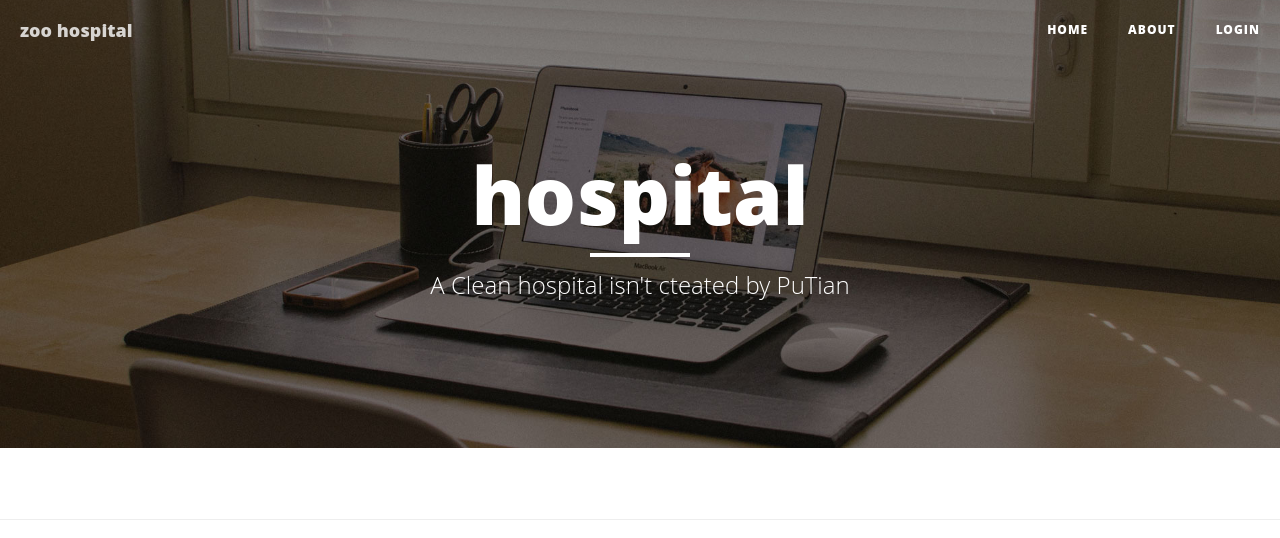
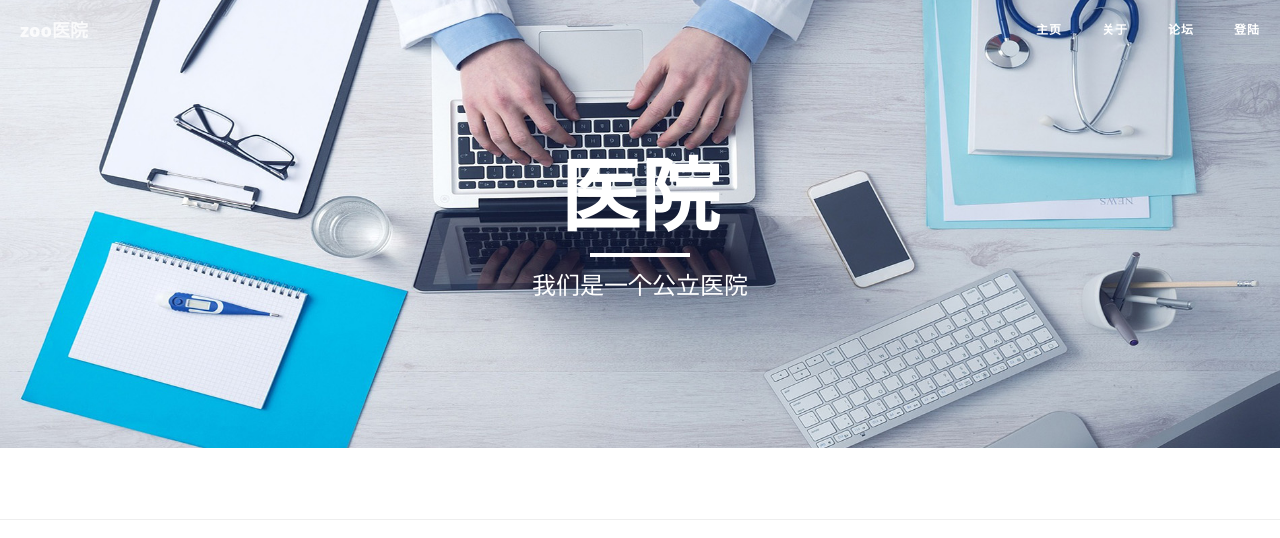
Before and after one commit to cash2one/Hospital-Queue-System-power-by-django, a Django app: page / in a window 1280 px wide. Shown: the top 538 px of the page. Run offline with Django 3.2, Linux system fonts and the light colour scheme; data that the repository does not hold is empty; some libraries are stand-ins or nearby versions; some web fonts are replaced.

Commit message:
add forum

```diff
--- a/sofeware/urls.py
+++ b/sofeware/urls.py
@@ -1,10 +1,12 @@
 from django.conf.urls import patterns, include, url
 from django.contrib import admin
-
+from machina.app import board
 urlpatterns = patterns('',
     # Examples:
     # url(r'^$', 'sofeware.views.home', name='home'),
     # url(r'^blog/', include('blog.urls')),
     url(r'^admin/', include(admin.site.urls)),
     url(r'', include('hospital.urls')),
+    url(r'^markdown/', include( 'django_markdown.urls')),
+    url(r'^forum/', include(board.urls)),
 )
--- a/templates/doctor/index.html
+++ b/templates/doctor/index.html
@@ -47,7 +47,7 @@
             <ul class="nav nav-sidebar">
               <li><a href="">患者</a></li>
               <li><a href="">写病历</a></li>
-
+              <li><a href="/forum/">论坛</a></li>
             </ul>
 
         </div><!--/span-->
--- a/templates/doctor/login_doctor.html
+++ b/templates/doctor/login_doctor.html
@@ -42,7 +42,7 @@
 							<i class="fa fa-user"></i>
 						</div>
 
-						<input type="text" class="form-control" name="username" id="username" placeholder="Username" autocomplete="off" />
+						<input type="text" class="form-control" name="username" id="username" placeholder="用户名" autocomplete="off" />
 					</div>
 
 				</div>
@@ -54,7 +54,7 @@
 							<i class="fa fa-key"></i>
 						</div>
 
-						<input type="password" class="form-control" name="password" id="password" placeholder="Password" autocomplete="off" />
+						<input type="password" class="form-control" name="password" id="password" placeholder="密码" autocomplete="off" />
 					</div>
 
 				</div>
@@ -62,7 +62,7 @@
 				<div class="form-group">
 					<button type="submit" class="btn btn-primary btn-block btn-login">
 						<i class="fa fa-sign-in"></i>
-						Login In
+						登陆
 					</button>
 				</div>
 
--- a/templates/home/about.html
+++ b/templates/home/about.html
@@ -9,7 +9,7 @@
             <div class="row">
                 <div class="col-lg-8 col-lg-offset-2 col-md-10 col-md-offset-1">
                     <div class="page-heading">
-                        <h1>About Me</h1>
+                        <h1>关于我们</h1>
                         <hr class="small">
                         <span class="subheading">This is what I do.</span>
                     </div>
--- a/templates/home/base.html
+++ b/templates/home/base.html
@@ -49,20 +49,23 @@
                     <span class="icon-bar"></span>
                     <span class="icon-bar"></span>
                 </button>
-                <a class="navbar-brand" href="/">zoo hospital</a>
+                <a class="navbar-brand" href="/">zoo医院</a>
             </div>
 
             <!-- Collect the nav links, forms, and other content for toggling -->
             <div class="collapse navbar-collapse" id="bs-example-navbar-collapse-1">
                 <ul class="nav navbar-nav navbar-right">
                     <li>
-                        <a href="/">Home</a>
+                        <a href="/">主页</a>
                     </li>
                     <li>
-                        <a href="/about">About</a>
+                        <a href="/about">关于</a>
                     </li>
                     <li>
-                        <a href="/signup/">login</a>
+                        <a href="/forum/">论坛</a>
+                    </li>
+                    <li>
+                        <a href="/signup/">登陆</a>
                     </li>
 
                 </ul>
--- a/templates/home/index.html
+++ b/templates/home/index.html
@@ -9,9 +9,9 @@
             <div class="row">
                 <div class="col-lg-8 col-lg-offset-2 col-md-10 col-md-offset-1">
                     <div class="site-heading">
-                        <h1>hospital</h1>
+                        <h1>医院</h1>
                         <hr class="small">
-                        <span class="subheading">A Clean hospital isn't cteated by PuTian </span>
+                        <span class="subheading">我们是一个公立医院 </span>
                     </div>
                 </div>
             </div>
```
Also changed, not shown: sofeware/settings.py (+53 -4 lines), static/css/style.css (line endings or trailing spaces), static/img/home-bg-2.jpg (added), static/img/home-bg.jpg.
